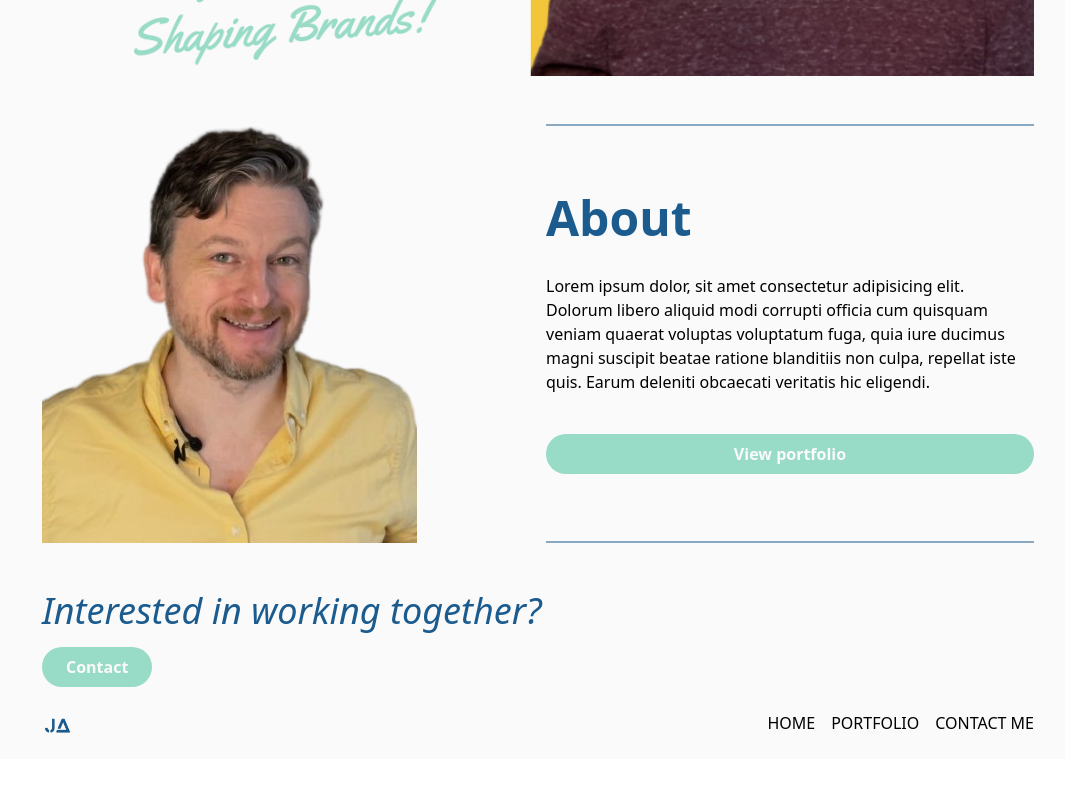
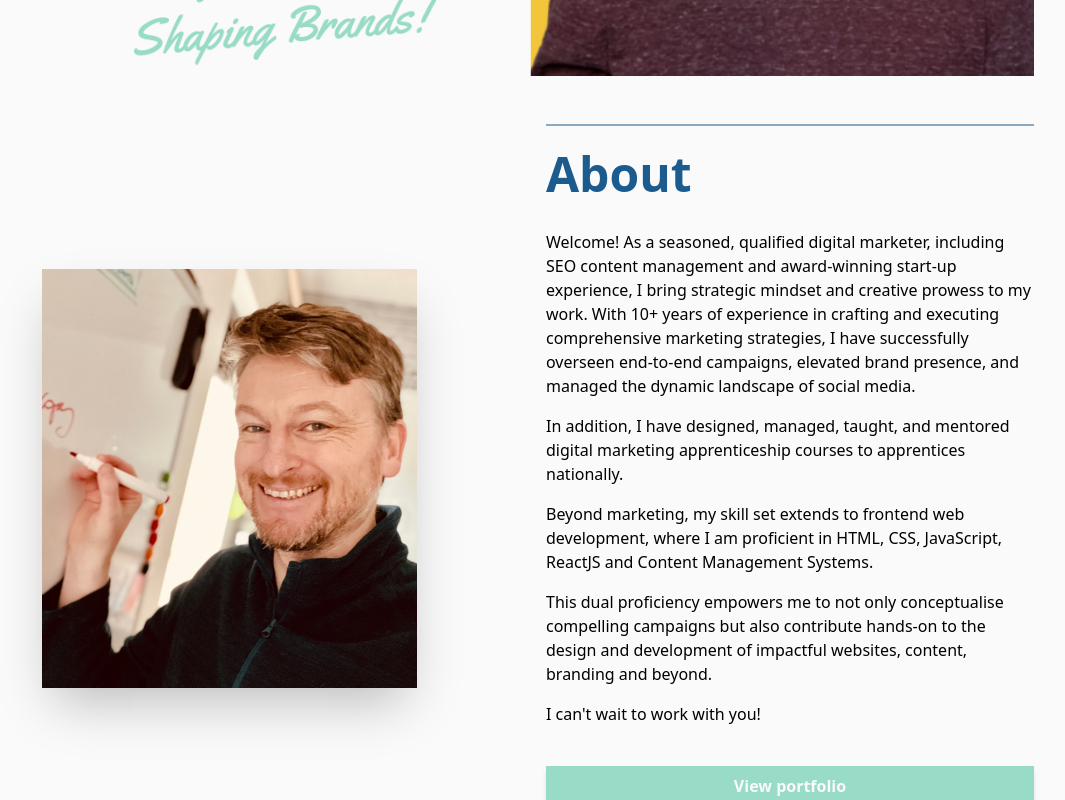
Before and after one commit to JAldo1980/marketing-portfolio, a React (Vite) app: page / in a window 1280 px wide. Shown: the part 540-1340 px from the top of the page, without its empty margins (102-1167 px from the left). Before the commit the page ends 1299 px from the top, so only its background shows below. Built offline with nearby package versions, Linux system fonts and the light colour scheme.

Commit message:
more component updates

```diff
--- a/src/App.jsx
+++ b/src/App.jsx
@@ -5,6 +5,7 @@ import Hero from "./components/Hero";
 import About from "./components/About";
 import CTA from "./components/CTA";
 import Footer from "./components/Footer";
+import DevCTA from "./components/DevCTA";
 import "./App.css";
 
 function App() {
@@ -15,6 +16,7 @@ function App() {
         <Hero />
         <About />
         <CTA />
+        <DevCTA />
         <Footer />
       </Container>
     </div>
--- a/src/components/About.jsx
+++ b/src/components/About.jsx
@@ -5,28 +5,54 @@ const About = () => {
   return (
     <>
       <div className="mt-12 gap-4 grid sm:grid-cols-2 sm:align-items-center ">
-        <div>
-          <img
-            src="/public/profile-removebg-preview-removebg-preview.png"
-            alt="james alderman profile picture"
-            className=""
-          />
-        </div>
         <div className="border-t-2 border-b-2 border-customBlue border-opacity-50 sm:flex sm:flex-col sm:content-center sm:justify-center sm:gap-6">
           <h2 className="mt-6 text-4xl sm:text-5xl text-customBlue font-bold">
             About
           </h2>
-          <p className="mt-2">
-            Lorem ipsum dolor, sit amet consectetur adipisicing elit. Dolorum
-            libero aliquid modi corrupti officia cum quisquam veniam quaerat
-            voluptas voluptatum fuga, quia iure ducimus magni suscipit beatae
-            ratione blanditiis non culpa, repellat iste quis. Earum deleniti
-            obcaecati veritatis hic eligendi.
-          </p>
+          <div className="flex flex-col gap-4">
+            <div className="mt-2">
+              Welcome! As a seasoned, qualified digital marketer, including SEO
+              content management and award-winning start-up experience, I bring
+              strategic mindset and creative prowess to my work. With 10+ years
+              of experience in crafting and executing comprehensive marketing
+              strategies, I have successfully overseen end-to-end campaigns,
+              elevated brand presence, and managed the dynamic landscape of
+              social media.
+            </div>
+
+            <div>
+              In addition, I have designed, managed, taught, and mentored
+              digital marketing apprenticeship courses to apprentices
+              nationally.
+            </div>
+
+            <div>
+              Beyond marketing, my skill set extends to frontend web
+              development, where I am proficient in HTML, CSS, JavaScript,
+              ReactJS and Content Management Systems.
+            </div>
+
+            <div>
+              This dual proficiency empowers me to not only conceptualise
+              compelling campaigns but also contribute hands-on to the design
+              and development of impactful websites, content, branding and
+              beyond.
+            </div>
+
+            <div>I can't wait to work with you!</div>
+          </div>
+
           <Button
-            className="mb-6 bg-customGreen mt-4 py-2 px-6 font-bold rounded-full text-customGray cursor-pointer hover:bg-green-300 hover:duration-300 hover:ease-in-out"
+            className="mb-6 bg-customGreen mt-4 py-2 px-6 font-bold text-customGray cursor-pointer  shadow-md hover:bg-green-300 hover:duration-300 hover:ease-in-out"
             type="button"
             label="View portfolio"
+          />
+        </div>
+        <div className="sm:content-center sm:order-first">
+          <img
+            src="/public/james-profile-one.png"
+            alt="james alderman profile picture"
+            className="sm:align-items-center shadow-2xl"
           />
         </div>
       </div>
--- a/src/components/CTA.jsx
+++ b/src/components/CTA.jsx
@@ -10,7 +10,7 @@ const CTA = () => {
       <Button
         type="button"
         label="Contact"
-        className="mb-6 bg-customGreen mt-4 py-2 px-6 font-bold rounded-full text-customGray cursor-pointer hover:bg-green-300 hover:duration-300 hover:ease-in-out"
+        className="mb-6 bg-customGreen mt-4 py-2 px-6 font-bold text-customGray cursor-pointer shadow-md  hover:bg-green-300 hover:duration-300 hover:ease-in-out"
       />
     </div>
   );
--- /dev/null
+++ b/src/components/DevCTA.jsx
@@ -0,0 +1,17 @@
+import React from "react";
+
+const DevCTA = () => {
+  return (
+    <>
+      <div className="my-12">
+        <img
+          src="/public/DevCTA-img.png"
+          alt="James Alderman digital marketing portfolio"
+          className="shadow-md"
+        />
+      </div>
+    </>
+  );
+};
+
+export default DevCTA;
--- a/src/components/Hero.jsx
+++ b/src/components/Hero.jsx
@@ -1,5 +1,5 @@
 import React, { useState, useEffect } from "react";
-import Button from "./Button";
+
 
 const Hero = () => {
   const [imageSource, setImageSource] = useState(
```
Also changed, not shown: public/DevCTA-img.png (added), public/james-profile-one.png (added).
